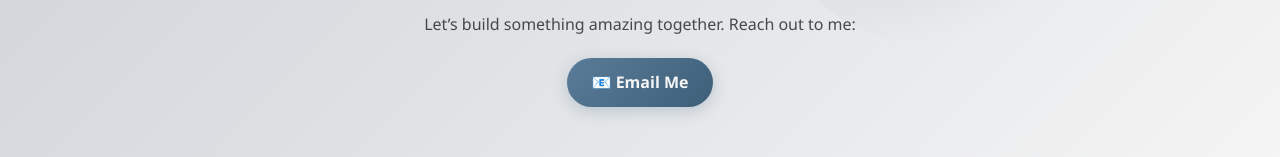
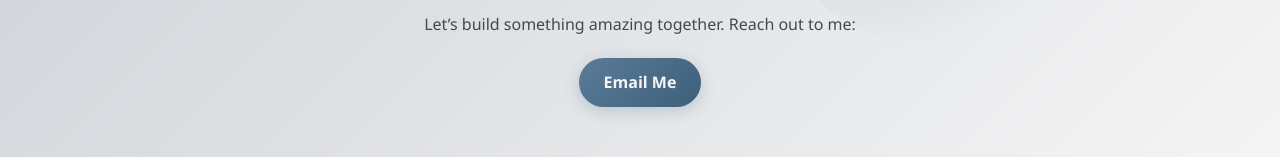
Before and after one commit to kodypope/portfolio, a plain HTML site: page index.html in a window 1280 px wide. Shown: the part 1728-1885 px from the top of the page. Drawn offline with Linux system fonts and the light colour scheme.

Commit message:
remove email emoji from contact button for a cleaner look

```diff
--- a/index.html
+++ b/index.html
@@ -86,7 +86,7 @@
         href="mailto:kodypope2@gmail.com?subject=I%20Saw%20Your%20Work%20%E2%80%94%20Let%27s%20Connect%21"
         aria-label="Email Kody: I Saw Your Work — Let's Connect!"
       >
-        📧 Email Me
+        Email Me
       </a>
     </section>
 
```
